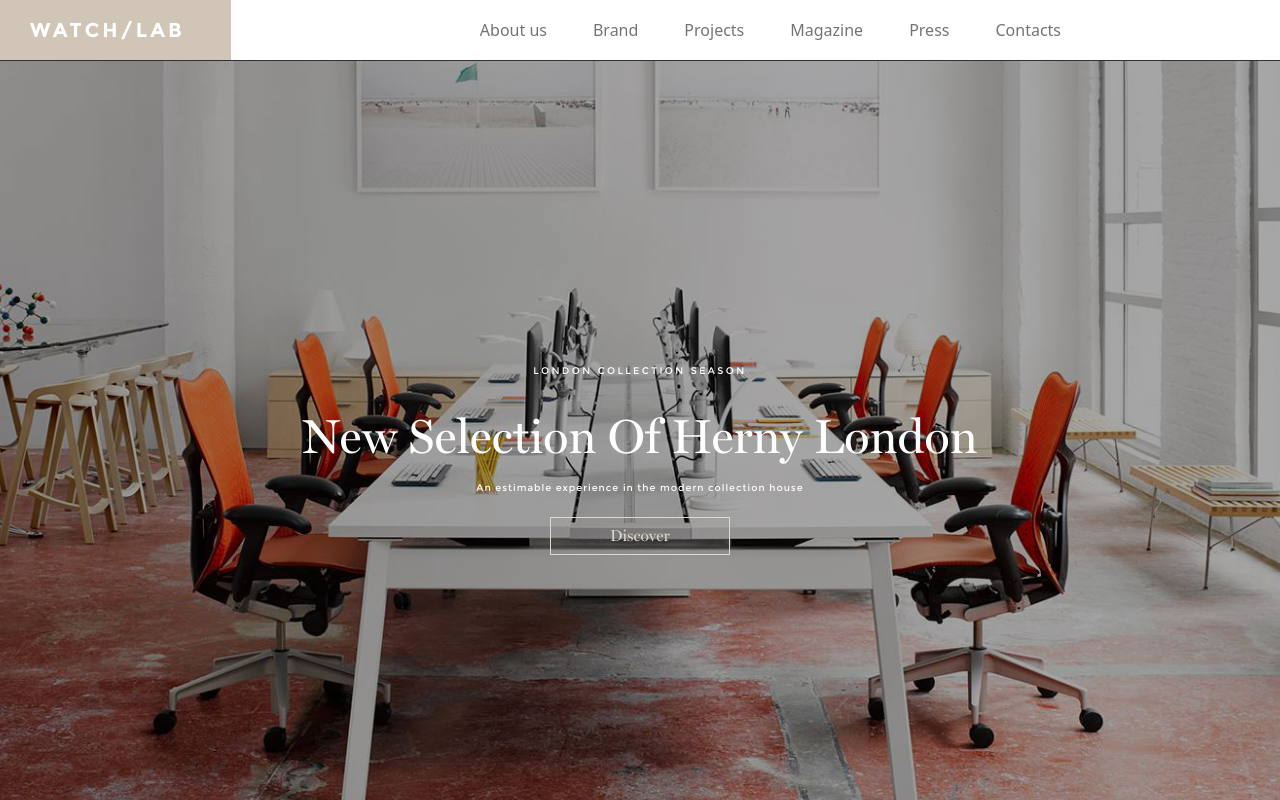
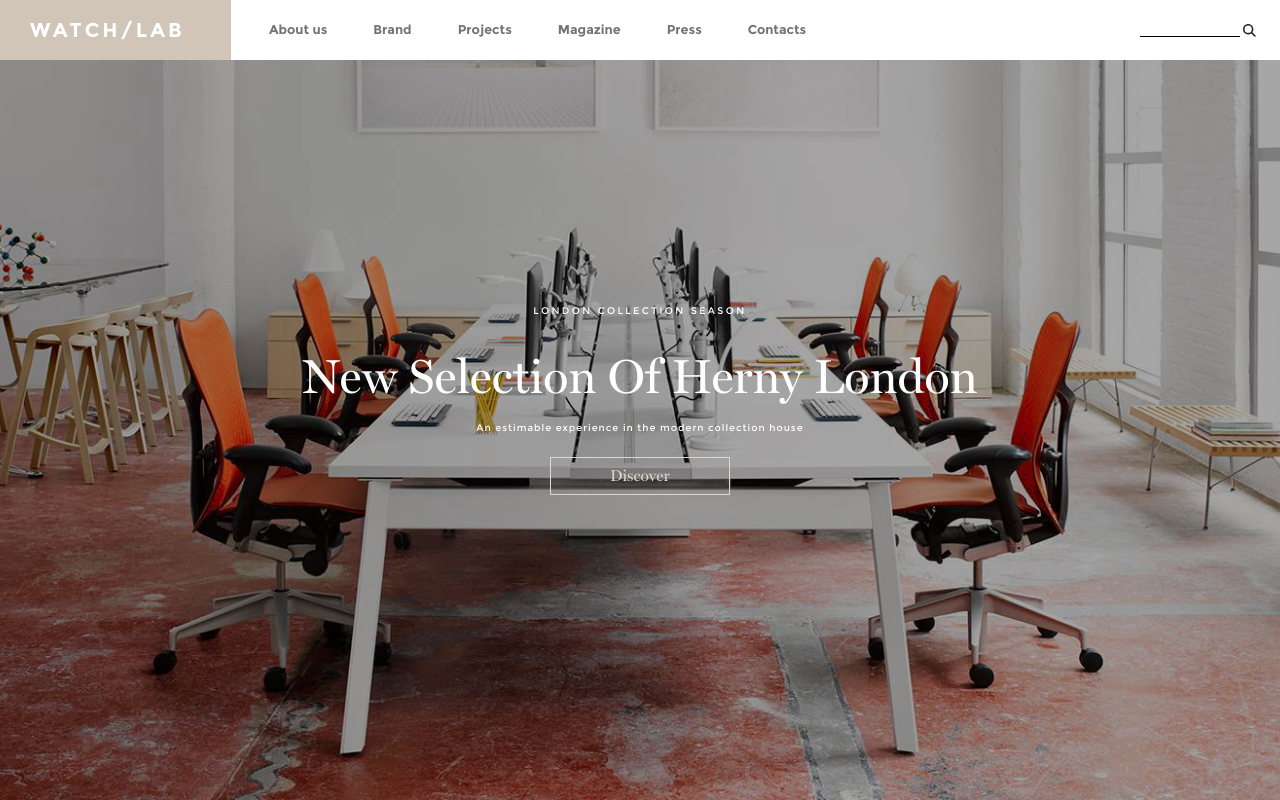
Before and after one commit to emmegray/watch-lab, a Next.js app: page / in a window 1280 px wide. Shown: the top 800 px of the page. Built offline with nearby package versions, Linux system fonts and the light colour scheme.

Commit message:
Fixed responsive on Header

```diff
--- a/package.json
+++ b/package.json
@@ -9,6 +9,9 @@
     "lint": "next lint"
   },
   "dependencies": {
+    "@fortawesome/fontawesome-svg-core": "^6.2.0",
+    "@fortawesome/free-solid-svg-icons": "^6.2.0",
+    "@fortawesome/react-fontawesome": "^0.2.0",
     "bootstrap": "^5.2.1",
     "next": "12.3.1",
     "react": "18.2.0",
--- a/pages/index.js
+++ b/pages/index.js
@@ -1,5 +1,5 @@
-import Layout from "../src/app/components/Layout";
-import Header from "../src/app/components/Header";
+import Layout from "src/app/components/Layout";
+import Header from "src/app/components/Header";
 import Jumbotron from "src/app/components/Jumbotron";
 import { Col, Container, Row } from "react-bootstrap";
 import Button from "src/app/components/Button";
--- a/src/app/components/Button.module.scss
+++ b/src/app/components/Button.module.scss
@@ -6,4 +6,10 @@
     background: transparent;
     border: 1px solid #e0d7cd;
     color: #e0d7cd;
+
+    transition: ease-in background 0.3s, ease-in color 0.3s;
+    &:hover {
+        background-color: #e0d7cd;
+        color: black;
+    }
 }
--- a/src/app/components/Header.js
+++ b/src/app/components/Header.js
@@ -2,25 +2,28 @@ import React from "react";
 import { Container, Navbar, Nav } from "react-bootstrap";
 
 import style from './Header.module.scss';
+import Searchbar from "./Searchbar";
 
 export default function Header() {
   return (
     <div className={style.header}>
-      <Navbar expand="md" fluid>
-          <div className={style.logo}>
-            <Navbar.Brand href="#">Watch/Lab</Navbar.Brand>
-          </div>
-          <Navbar.Toggle />
-          <Navbar.Collapse>
-            <Nav className="m-auto">
+      <Navbar expand="lg" fluid>
+        <div className={style.logo}>
+          <Navbar.Brand href="#">Watch/Lab</Navbar.Brand>
+        </div>
+        <Navbar.Toggle />
+        <Navbar.Collapse  className="justify-content-between">
+            <Nav>
               <Nav.Link href="#">About us</Nav.Link>
               <Nav.Link href="#services">Brand</Nav.Link>
               <Nav.Link href="#about">Projects</Nav.Link>
               <Nav.Link href="#about">Magazine</Nav.Link>
               <Nav.Link href="#about">Press</Nav.Link>
               <Nav.Link href="#about">Contacts</Nav.Link>
+              <Searchbar className="d-lg-none ms-4 mb-4" />
             </Nav>
           </Navbar.Collapse>
+          <Searchbar className="d-none d-lg-block" />
       </Navbar>
     </div>
   )
--- a/src/app/components/Header.module.scss
+++ b/src/app/components/Header.module.scss
@@ -24,6 +24,8 @@
 
         .nav-link {
             margin-left: 30px;
+            font-family: Montserrat-Bold;
+            font-size: 0.80rem;
         }
 
         .navbar {
@@ -32,6 +34,8 @@
             height: 60px;
             width: 100%;
             background: $white;
+            display: flex;
+            flex-direction: row;
         }
 
         .navbar-brand {
--- /dev/null
+++ b/src/app/components/Searchbar.js
@@ -0,0 +1,16 @@
+import React from 'react'
+import { FontAwesomeIcon } from '@fortawesome/react-fontawesome'
+import { faMagnifyingGlass } from '@fortawesome/free-solid-svg-icons'
+
+import style from './Searchbar.module.scss'
+
+export default function Searchbar({
+  className=""
+}) {
+  return (
+    <div className={`${style.Searchbar} ${className} me-4`}>
+      <input type="text" />
+      <FontAwesomeIcon icon={faMagnifyingGlass} />
+    </div>
+  );
+}
--- /dev/null
+++ b/src/app/components/Searchbar.module.scss
@@ -0,0 +1,14 @@
+.Searchbar {
+  border: 0;
+  font-size: 0.8rem;
+
+  input {
+    width: 100px;
+    margin-right: 3px;
+    border: 0;
+    border-bottom: 1px solid black;
+    height: 0.8rem;
+    background-color: transparent;
+  }
+
+}
--- a/src/app/styles/globals.scss
+++ b/src/app/styles/globals.scss
@@ -15,10 +15,6 @@ a {
   box-sizing: border-box;
 }
 
-.Layout {
-  margin-top: 60px;
-}
-
 .section {
   padding-top: 50px;
   padding-bottom: 50px;
```
Also changed, not shown: 1 other file (tests, documents, lock files or other folders).
